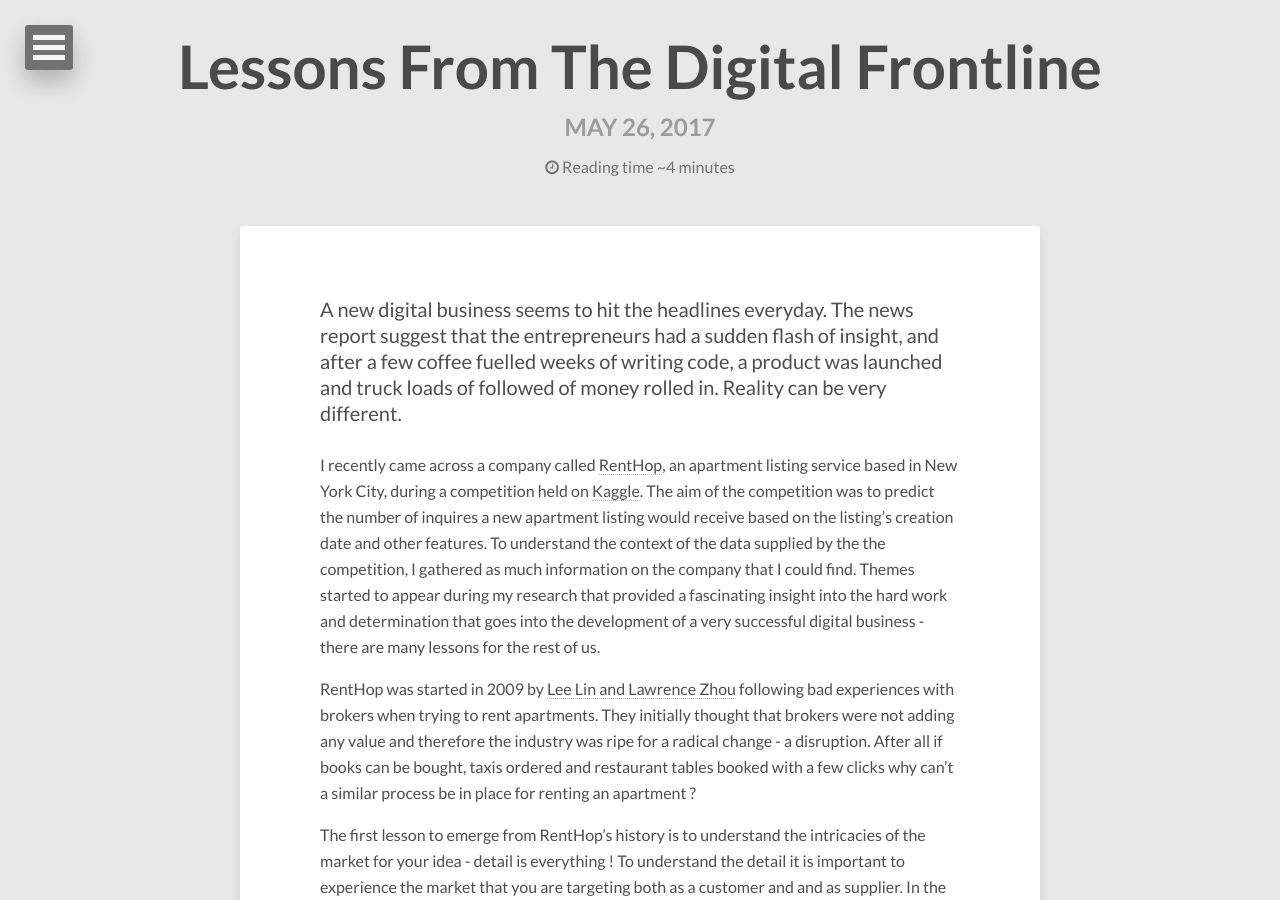
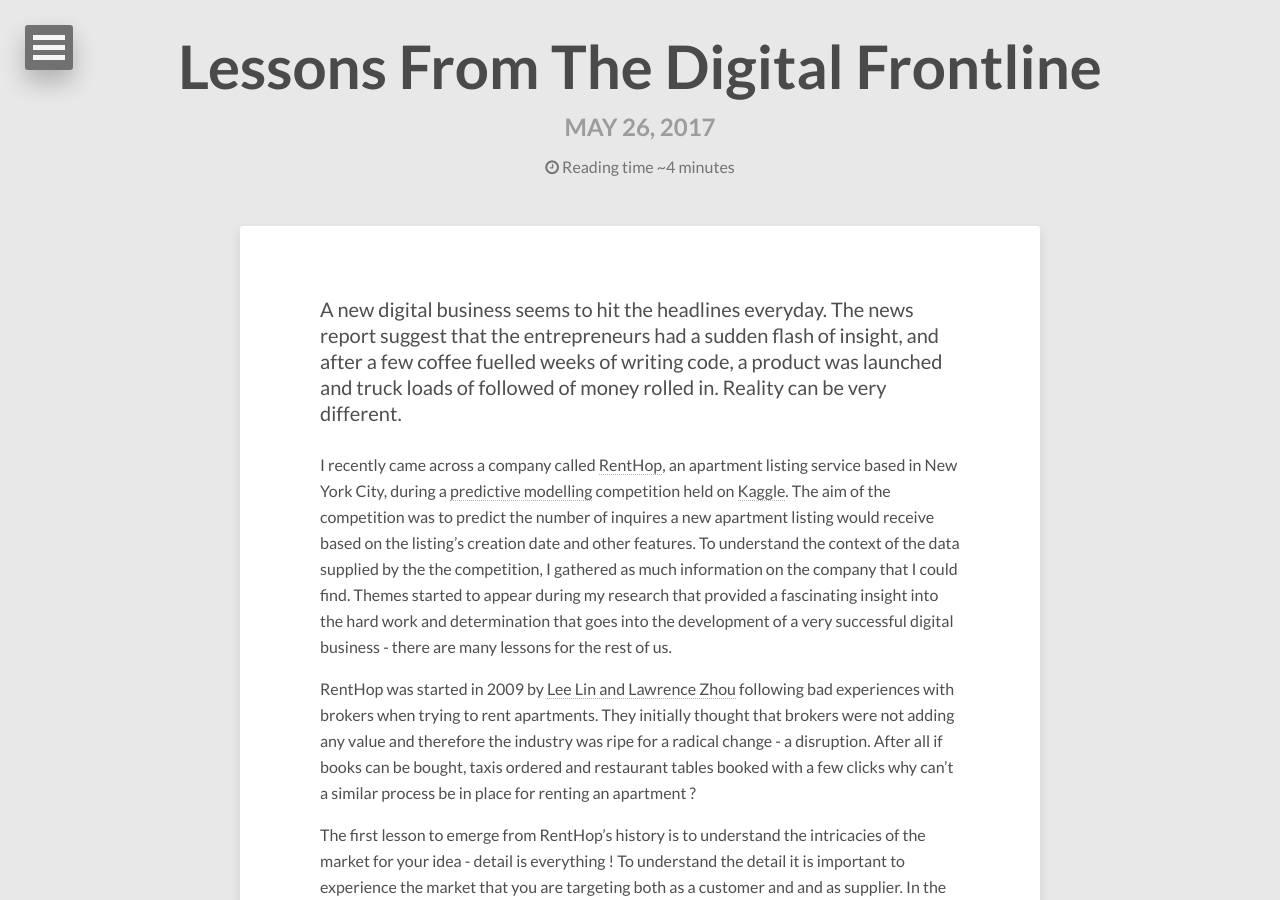
Before and after one commit to dtinblack/dtinblack.github.io, a Jekyll site: the page built from _posts/2017-05-26-digital-business-lessons.md, in a window 1280 px wide and 900 px high. Built offline with Jekyll 4.4.1, drawn with Linux system fonts in a browser that asks for light colours; nearby versions of some CDN libraries.

Commit message:
improve text

```diff
--- a/_posts/2017-05-26-digital-business-lessons.md
+++ b/_posts/2017-05-26-digital-business-lessons.md
@@ -10,7 +10,7 @@
 A new digital business seems to hit the headlines everyday. The news report suggest that the entrepreneurs had a sudden flash of insight, and after a few coffee fuelled weeks of writing code, a product was launched and truck loads of followed of money rolled in. Reality can be very different.
 </p>
 
-I recently came across a company called [RentHop](https://www.renthop.com/), an apartment listing service based in New York City, during a competition held on [Kaggle](https://www.kaggle.com/c/two-sigma-connect-rental-listing-inquiries). The aim of the competition was to predict the number of inquires a new apartment listing would receive based on the listing's creation date and other features. To understand the context of the data supplied by the the competition, I gathered as much information on the company that I could find. Themes started to appear during my research that provided a fascinating insight into the hard work and determination that goes into the development of a very successful digital business -  there are many lessons for the rest of us.
+I recently came across a company called [RentHop](https://www.renthop.com/), an apartment listing service based in New York City, during a [predictive modelling](https://en.wikipedia.org/wiki/Predictive_modelling) competition held on [Kaggle](https://www.kaggle.com/c/two-sigma-connect-rental-listing-inquiries). The aim of the competition was to predict the number of inquires a new apartment listing would receive based on the listing's creation date and other features. To understand the context of the data supplied by the the competition, I gathered as much information on the company that I could find. Themes started to appear during my research that provided a fascinating insight into the hard work and determination that goes into the development of a very successful digital business -  there are many lessons for the rest of us.
 
 RentHop was started in 2009 by [Lee Lin and Lawrence Zhou](https://www.renthop.com/about) following bad experiences with brokers when trying to rent apartments. They initially thought that brokers were not adding any value and therefore the industry was ripe for a radical change - a disruption. After all if books can be bought, taxis ordered and restaurant tables booked with a few clicks why can't a similar process be in place for renting an apartment ?
 
```
